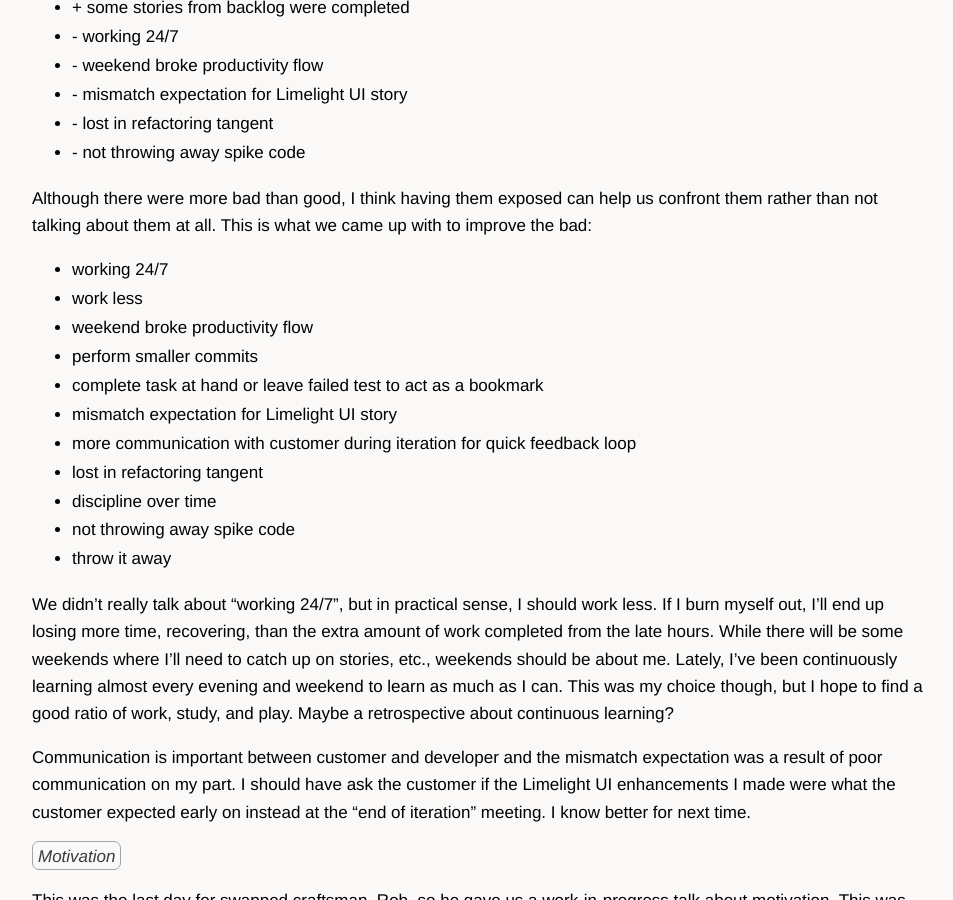
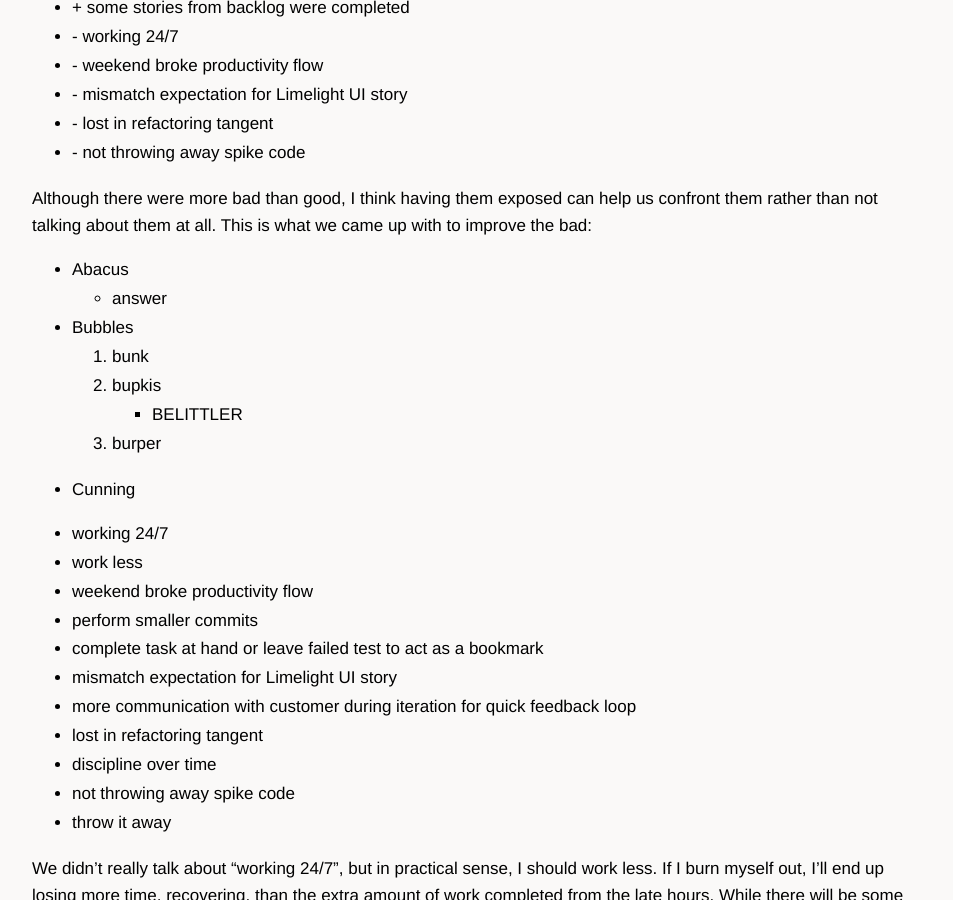
Before and after one commit to sl4m/skim.cc, a Jekyll site: the page built from _posts/2010-07-08-tic-tac-toe-iteration-2-part-3.markdown, in a window 1280 px wide and 900 px high, scrolled down 1204 px. Shown: the whole window, without its empty margins (160-1113 px from the left). Built offline with Jekyll 4.4.1, drawn with Linux system fonts in a browser that asks for light colours; comment, search, counter and statistics services are not loaded.

Commit message:
updated post

```diff
--- a/_posts/2010-07-08-tic-tac-toe-iteration-2-part-3.markdown
+++ b/_posts/2010-07-08-tic-tac-toe-iteration-2-part-3.markdown
@@ -41,6 +41,15 @@ This was my very first [retrospective](http://en.wikipedia.org/wiki/Retrospectiv
 
 Although there were more bad than good, I think having them exposed can help us confront them rather than not talking about them at all.  This is what we came up with to improve the bad:
 
+*   Abacus
+    * answer
+*   Bubbles
+    1.  bunk
+    2.  bupkis
+        * BELITTLER
+    3. burper
+*   Cunning
+
 * working 24/7
  - work less
 * weekend broke productivity flow
```
